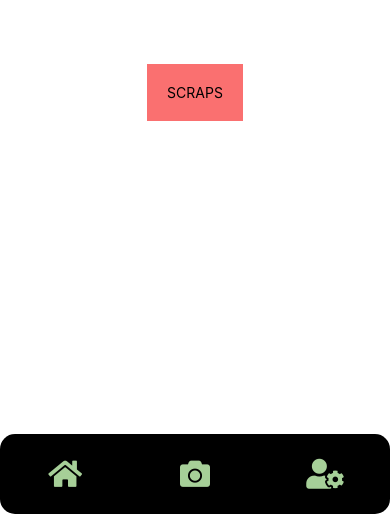
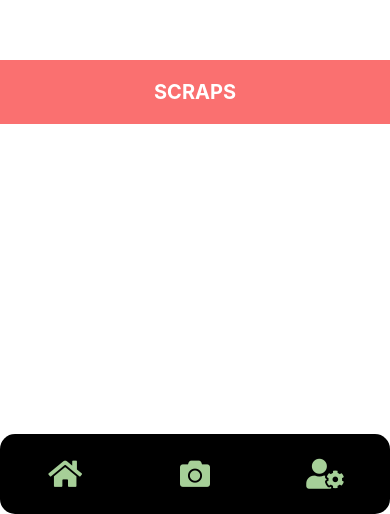
Before and after one commit to robbiec0720/SCRAPS-APP, a React Native app in the folder SCRAPS-react/: screen /Home in a window 390 px wide. Shown: the part 330-844 px from the top of the page. Built offline with nearby package versions, Linux system fonts and the light colour scheme.

Commit message:
Allow access to images in the whole app and delete pictures

```diff
--- a/SCRAPS-react/App.js
+++ b/SCRAPS-react/App.js
@@ -1,12 +1,14 @@
 import React from 'react';
-import { StyleSheet, Text, View } from 'react-native';
+import { ImageProvider } from './app/context/imagecontext';
 import { NavigationContainer } from '@react-navigation/native';
 import Tabs from './app/component/tab';
 
 export default function App() {
   return (
     <NavigationContainer>
-      <Tabs/>
+      <ImageProvider>
+        <Tabs/>
+      </ImageProvider>
     </NavigationContainer>
   );
 }
--- /dev/null
+++ b/SCRAPS-react/app/context/imagecontext.js
@@ -0,0 +1,23 @@
+import React, { createContext, useState, useContext } from 'react';
+
+const ImageContext = createContext();
+
+export const useImages = () => useContext(ImageContext);
+
+export const ImageProvider = ({ children }) => {
+  const [images, setImages] = useState([]);
+
+  const addImage = (uri) => {
+    setImages((currentImages) => [...currentImages, uri]);
+  };
+
+  const clearImages = () => {
+    setImages([]);
+  };
+
+  return (
+    <ImageContext.Provider value={{ images, addImage, clearImages, setImages }}>
+      {children}
+    </ImageContext.Provider>
+  );
+};
--- a/SCRAPS-react/app/screens/Camera.js
+++ b/SCRAPS-react/app/screens/Camera.js
@@ -1,9 +1,9 @@
 import React, { useState, useEffect, useRef } from "react";
-import { StatusBar } from 'expo-status-bar';
 import { StyleSheet, Text, View, Image, TouchableOpacity } from 'react-native';
 import {Camera, CameraType} from 'expo-camera';
 import * as MediaLibrary from 'expo-media-library';
 import Button from "../component/Button";
+import { useImages } from '../context/imagecontext';
 
 export default function CameraScreen() {
     const [hasCameraPermission, setHasCameraPermission] = useState(null);
@@ -12,6 +12,7 @@ export default function CameraScreen() {
     const [flash, setFlash] = useState(Camera.Constants.FlashMode.off);
     const [mode, setMode] = useState('single');
     const cameraRef = useRef(null);
+    const { images, addImage, clearImages } = useImages();
 
     useEffect(() => {
         (async () => {
@@ -44,6 +45,7 @@ export default function CameraScreen() {
             try {
                 const savedImages = await Promise.all(image.map(image => MediaLibrary.createAssetAsync(image)));
                 alert('Pictures saved!');
+                image.forEach(image => addImage(image));
                 setImage([]);
             } catch (e) {
                 console.log(e);
--- a/SCRAPS-react/app/screens/Home.js
+++ b/SCRAPS-react/app/screens/Home.js
@@ -1,13 +1,37 @@
 import React from "react";
 import { StatusBar } from 'expo-status-bar';
-import { StyleSheet, Text, View } from 'react-native';
+import { StyleSheet, Text, View, Image, ScrollView, TouchableOpacity } from 'react-native';
+import { useImages } from '../context/imagecontext'; // Make sure the path is correct
 
 export default function Home() {
+    const { images, setImages} = useImages();
+
+    const removeImage = (index) => {
+        setImages(images.filter((_, i) => i !== index));
+    };
+
     return (
         <View style={styles.container}>
             <View style={styles.header}>
-            <Text styles={styles.boldtext}>SCRAPS</Text>
+                <Text style={styles.boldtext}>SCRAPS</Text>
             </View>
+
+            {images.length > 0 && (
+                <ScrollView contentContainerStyle={styles.container}>
+                {images.map((uri, index) => (
+                    <View key={index} style={styles.imageContainer}>
+                        <Image source={{ uri }} style={styles.image} />
+                        <TouchableOpacity
+                            style={styles.removeButton}
+                            onPress={() => removeImage(index)}
+                        >
+                            <Text style={styles.removeButtonText}>Remove</Text>
+                        </TouchableOpacity>
+                    </View>
+                ))}
+            </ScrollView>
+            )}
+
             <StatusBar style="auto" />
         </View>
     );
@@ -23,9 +47,34 @@ const styles = StyleSheet.create({
     header: {
         padding: 20,
         backgroundColor: '#FA7070',
+        width: '100%',
+        alignItems: 'center',
     },
     boldtext: {
         fontWeight: 'bold',
-      fontWeight: 200,
+        fontSize: 20,
+        color: '#fff',
+    },
+    imagesContainer: {
+        paddingVertical: 20,
+    },
+    image: {
+        width: 300,
+        height: 200,
+        resizeMode: 'cover',
+        marginVertical: 10,
+        borderRadius: 10,
+    },
+    removeButton: {
+        position: 'absolute',
+        right: 10,
+        top: 10,
+        backgroundColor: 'red',
+        padding: 8,
+        borderRadius: 5,
+    },
+    removeButtonText: {
+        color: '#ffffff',
+        fontSize: 14,
     },
 });
--- a/SCRAPS-react/app/screens/Profile.js
+++ b/SCRAPS-react/app/screens/Profile.js
@@ -6,7 +6,7 @@ export default function Home() {
     return (
         <View style={styles.container}>
             <View style={styles.header}>
-            <Text styles={styles.boldtext}>Profile</Text>
+                <Text style={styles.boldtext}>PROFILE</Text>
             </View>
         <StatusBar style="auto" />
       </View>
@@ -23,9 +23,12 @@ const styles = StyleSheet.create({
   header: {
       padding: 20,
       backgroundColor: '#FA7070',
+      width: '100%',
+      alignItems: 'center',
   },
   boldtext: {
       fontWeight: 'bold',
-      fontWeight: 200,
+      fontSize: 20,
+      color: '#fff',
   },
 });
```
Lines whose indentation alone changed are shown as unchanged.
